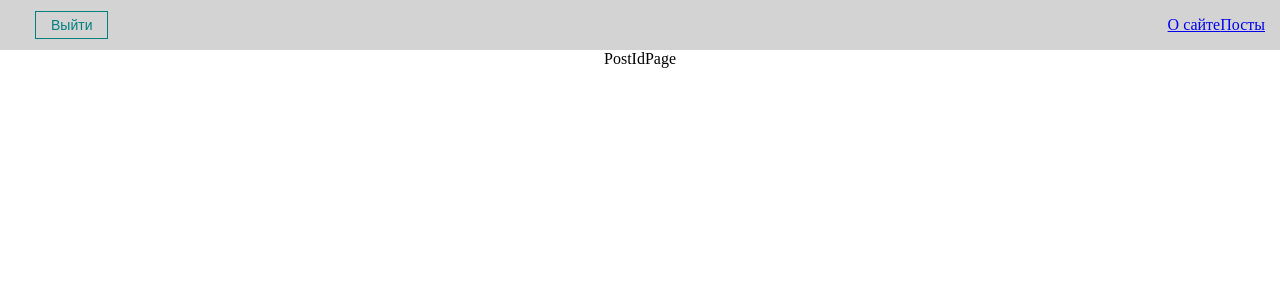
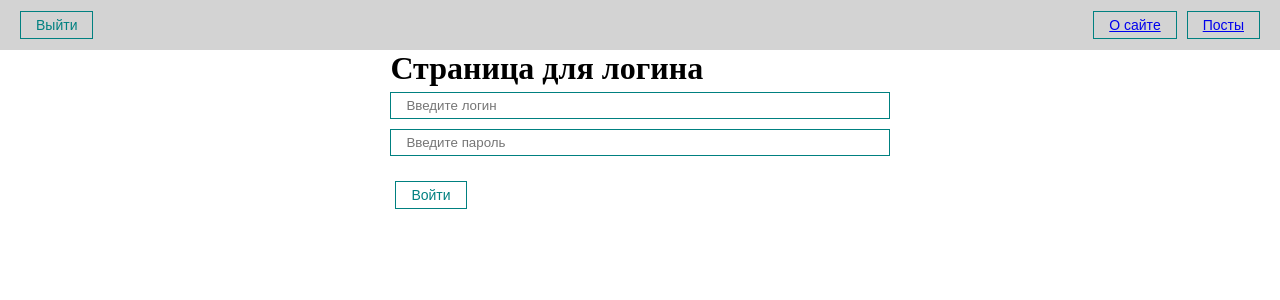
Before and after one commit to manzhakdotcom/react_base, a React (Create React App) app: page /posts/1 in a window 1280 px wide. Shown: the top 300 px of the page. Built offline with nearby package versions, Linux system fonts and the light colour scheme.

Commit message:
ling logic

```diff
--- a/src/App.js
+++ b/src/App.js
@@ -1,15 +1,28 @@
-import React from 'react';
+import React, { useEffect, useState } from 'react';
 import { BrowserRouter } from 'react-router-dom';
 import AppRouter from './components/AppRouter';
 import Navbar from './components/UI/Navbar/Navbar';
+import { AuthContext } from './context';
 import './styles/App.css';
 
 function App() {
+  const [isAuth, setIsAuth] = useState(false);
+  const [isLoading, setIsLoading] = useState(true);
+
+  useEffect(() => {
+    if (localStorage.getItem('auth')) {
+      setIsAuth(true);
+    }
+    setIsLoading(false);
+  }, []);
+
   return (
-    <BrowserRouter>
-      <Navbar />
-      <AppRouter />
-    </BrowserRouter>
+    <AuthContext.Provider value={{ isAuth, setIsAuth, isLoading }}>
+      <BrowserRouter>
+        <Navbar />
+        <AppRouter />
+      </BrowserRouter>
+    </AuthContext.Provider>
   );
 }
 
--- a/src/components/AppRouter.jsx
+++ b/src/components/AppRouter.jsx
@@ -1,10 +1,18 @@
-import React from 'react';
+import React, { useContext } from 'react';
 import { Route, Routes } from 'react-router-dom';
+import { AuthContext } from '../context';
+import Login from '../pages/Login';
 import Posts from '../pages/Posts';
-import { privateRoutes } from '../router/router';
+import { privateRoutes, publicRoutes } from '../router/router';
+import Loader from './UI/Loader/Loader';
 
 const AppRouter = () => {
-  return (
+  const { isAuth, isLoading } = useContext(AuthContext);
+
+  if (isLoading) {
+    return <Loader />;
+  }
+  return isAuth ? (
     <Routes>
       {privateRoutes.map(route => (
         <Route
@@ -16,6 +24,18 @@ const AppRouter = () => {
       ))}
       <Route path='*' element={<Posts />} />
     </Routes>
+  ) : (
+    <Routes>
+      {publicRoutes.map(route => (
+        <Route
+          component={route.component}
+          path={route.path}
+          exact={route.exact}
+          key={route.path}
+        />
+      ))}
+      <Route path='*' element={<Login />} />
+    </Routes>
   );
 };
 
--- a/src/components/PostItem.jsx
+++ b/src/components/PostItem.jsx
@@ -1,7 +1,12 @@
 import React from 'react';
+import { useNavigate } from 'react-router-dom';
 import MyButton from './UI/button/MyButton';
 
 const PostItem = props => {
+  let navigate = useNavigate();
+  const router = () => {
+    navigate(`posts/${props.post.id}`);
+  };
   return (
     <div className='post'>
       <div className='post__content'>
@@ -11,6 +16,9 @@ const PostItem = props => {
         <div className='post__content'>{props.post.body}</div>
       </div>
       <div className='post__btns'>
+        <MyButton onClick={router}>Подробнее</MyButton>
+      </div>
+      <div className='post__btns'>
         <MyButton onClick={() => props.remove(props.post)}>Удалить</MyButton>
       </div>
     </div>
--- a/src/components/UI/Navbar/Navbar.jsx
+++ b/src/components/UI/Navbar/Navbar.jsx
@@ -1,14 +1,25 @@
-import React from 'react';
+import React, { useContext } from 'react';
 import { Link } from 'react-router-dom';
+import { AuthContext } from '../../../context';
 import MyButton from '../button/MyButton';
 
 const Navbar = () => {
+  const { setIsAuth } = useContext(AuthContext);
+
+  const logout = () => {
+    setIsAuth(false);
+    localStorage.removeItem('auth');
+  };
   return (
     <div className='navbar'>
-      <MyButton>Выйти</MyButton>
+      <MyButton onClick={logout}>Выйти</MyButton>
       <div className='navbar__links'>
-        <Link to='/about'>О сайте</Link>
-        <Link to='/posts'>Посты</Link>
+        <MyButton>
+          <Link to='/about'>О сайте</Link>
+        </MyButton>
+        <MyButton>
+          <Link to='/'>Посты</Link>
+        </MyButton>
       </div>
     </div>
   );
--- a/src/components/UI/button/MyButton.module.css
+++ b/src/components/UI/button/MyButton.module.css
@@ -5,5 +5,5 @@
   background: transparent;
   border: 1px solid teal;
   cursor: pointer;
-  margin: 20px 20px;
+  margin: 20px 5px;
 }
--- /dev/null
+++ b/src/context/index.js
@@ -0,0 +1,3 @@
+import { createContext } from 'react';
+
+export const AuthContext = createContext(null);
--- a/src/hooks/usePost.js
+++ b/src/hooks/usePost.js
@@ -1,6 +1,6 @@
 import { useMemo } from 'react';
 
-export const useSortedPosts = (posts, sort) => {
+const useSortedPosts = (posts, sort) => {
   const sortedPost = useMemo(() => {
     if (sort) {
       return [...posts].sort((a, b) => a[sort].localeCompare(b[sort]));
--- a/src/pages/Login.jsx
+++ b/src/pages/Login.jsx
@@ -1,7 +1,27 @@
-import React from 'react';
+import React, { useContext } from 'react';
+import MyButton from '../components/UI/button/MyButton';
+import MyInput from '../components/UI/input/MyInput';
+import { AuthContext } from '../context';
 
 const Login = () => {
-  return <div>Login</div>;
+  const { setIsAuth } = useContext(AuthContext);
+
+  const login = e => {
+    e.preventDefault();
+    setIsAuth(true);
+    localStorage.setItem('auth', 'true');
+  };
+
+  return (
+    <div>
+      <h1>Страница для логина</h1>
+      <form onSubmit={login}>
+        <MyInput type='text' placeholder='Введите логин' />
+        <MyInput type='password' placeholder='Введите пароль' />
+        <MyButton>Войти</MyButton>
+      </form>
+    </div>
+  );
 };
 
 export default Login;
--- a/src/pages/PostIdPage.jsx
+++ b/src/pages/PostIdPage.jsx
@@ -1,9 +1,51 @@
-import React from 'react'
+import React, { useEffect, useState } from 'react';
+import { useParams } from 'react-router-dom';
+import PostService from '../API/PostService';
+import { useFetching } from '../hooks/useFetching';
+import Loader from '../components/UI/Loader/Loader';
 
 const PostIdPage = () => {
+  const params = useParams();
+  const [post, setPost] = useState({});
+  const [comments, setComments] = useState([]);
+  const [fetchPostById, isLoading] = useFetching(async id => {
+    const response = await PostService.getById(id);
+    setPost(response.data);
+  });
+  const [fetchComments, isComLoading] = useFetching(async id => {
+    const response = await PostService.getCommentsByPostId(id);
+    setComments(response.data);
+  });
+  useEffect(() => {
+    fetchPostById(params.id);
+    fetchComments(params.id);
+  }, []);
+
   return (
-    <div>PostIdPage</div>
-  )
-}
+    <div>
+      <h1>Вы открыли страницу поста с ID = {params.id}</h1>
+      {isLoading ? (
+        <Loader />
+      ) : (
+        <div>
+          {post.id}. {post.title}
+        </div>
+      )}
+      <h1>Комментарии</h1>
+      {isComLoading ? (
+        <Loader />
+      ) : (
+        <div>
+          {comments.map(comm => (
+            <div key={comm.id} style={{ marginTop: 15 }}>
+              <h5>{comm.email}</h5>
+              <div>{comm.body}</div>
+            </div>
+          ))}
+        </div>
+      )}
+    </div>
+  );
+};
 
-export default PostIdPage
+export default PostIdPage;
```
